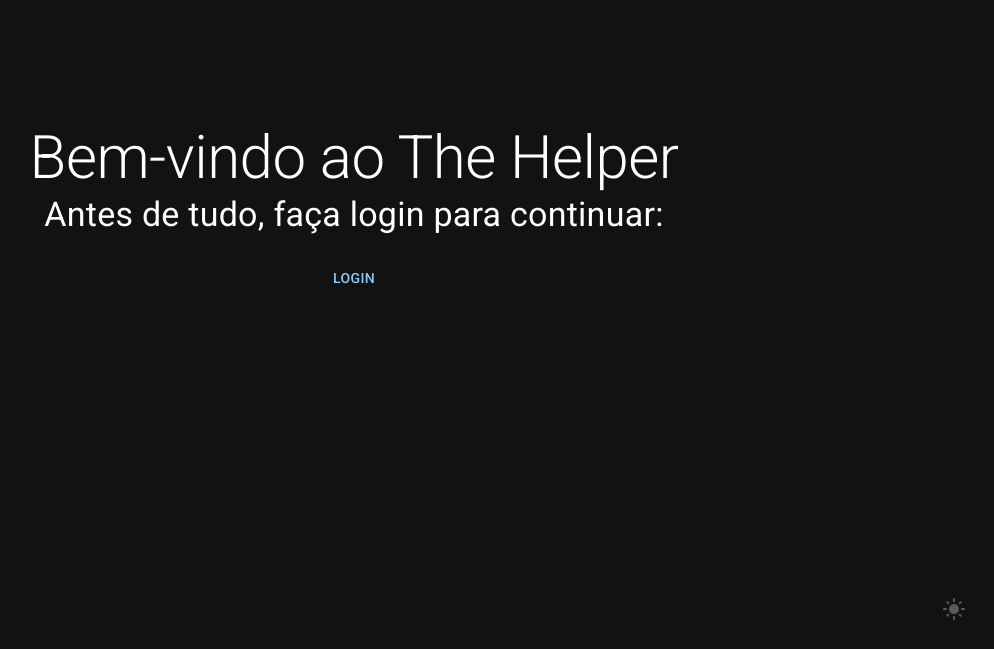
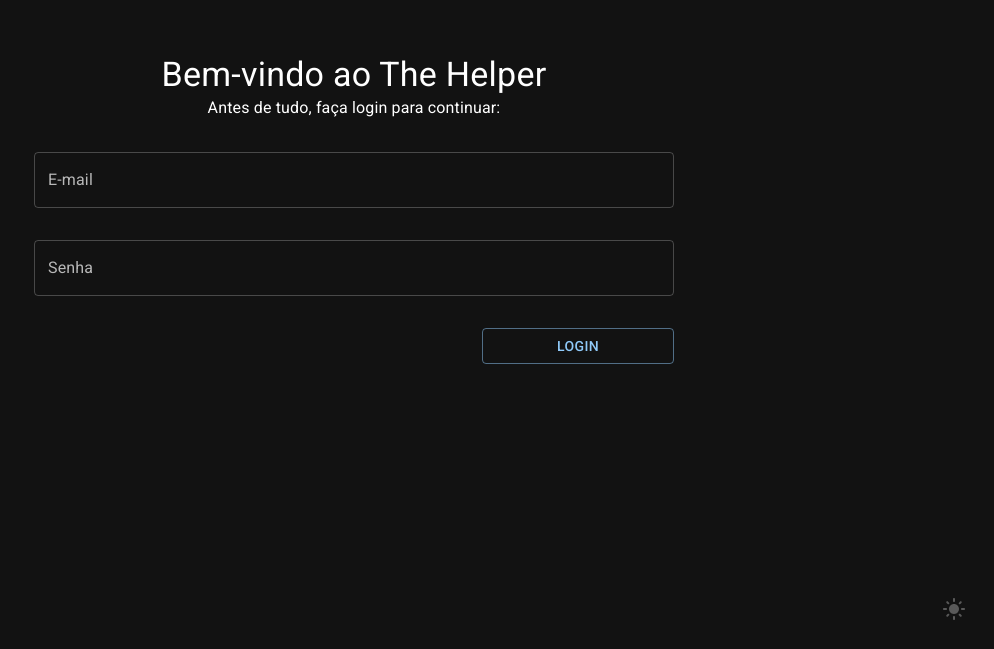
Before and after one commit to Dgvalerio/front-of-the-helper, a Next.js app: page / in a window 1280 px wide. Shown: the part 151-800 px from the top of the page, without its empty margins (286-1280 px from the left). Built offline with nearby package versions, Linux system fonts and the light colour scheme; no server answers.

Commit message:
feat(user-auth): add form and function to auth user

```diff
--- a/package.json
+++ b/package.json
@@ -12,6 +12,7 @@
     "@apollo/client": "^3.7.11",
     "@emotion/react": "^11.10.6",
     "@emotion/styled": "^11.10.6",
+    "@hookform/resolvers": "^3.0.1",
     "@mui/icons-material": "^5.11.16",
     "@mui/material": "^5.11.16",
     "@types/node": "18.15.11",
@@ -23,7 +24,9 @@
     "next": "13.2.4",
     "react": "18.2.0",
     "react-dom": "18.2.0",
+    "react-hook-form": "^7.43.9",
     "typescript": "5.0.3",
+    "zod": "^3.21.4",
     "zustand": "^4.3.7"
   },
   "devDependencies": {
--- a/pages/index.tsx
+++ b/pages/index.tsx
@@ -1,14 +1,21 @@
+import { useForm } from 'react-hook-form';
+
 import { NextPage } from 'next';
 
 import {
   DarkMode as DarkModeIcon,
   LightMode as LightModeIcon,
 } from '@mui/icons-material';
-import { Button, IconButton, Typography } from '@mui/material';
+import { Button, Grid, IconButton, TextField, Typography } from '@mui/material';
 
 import styled from '@emotion/styled';
 
 import useUiStore from '_/store/ui/store';
+
+import { userAuthFormSchema } from '@/user/auth/schema';
+import { useUserAuth } from '@/user/auth/service';
+import { UserAuth } from '@/user/auth/types';
+import { zodResolver } from '@hookform/resolvers/zod';
 
 const Container = styled.main`
   &,
@@ -32,21 +39,75 @@
 
 const Home: NextPage = () => {
   const { switchThemeMode, themeMode } = useUiStore();
+  const {
+    register,
+    handleSubmit,
+    formState: { errors },
+  } = useForm<UserAuth.Input>({
+    resolver: zodResolver(userAuthFormSchema),
+  });
 
-  const handleLogin = (): void => console.log('handleLogin');
+  const [login] = useUserAuth();
+
+  const handleLogin = async (data: UserAuth.Input): Promise<void> => {
+    try {
+      const response = await login({
+        variables: { data },
+      });
+
+      console.log(response);
+    } catch (e) {
+      console.error(e);
+    }
+  };
 
   return (
     <Container>
-      <main>
-        <Typography variant="h2" component="h1">
-          Bem-vindo ao The Helper
-        </Typography>
-        <Typography variant="h4" component="p">
-          Antes de tudo, faça login para continuar:
-        </Typography>
-        <br />
-        <Button onClick={handleLogin}>Login</Button>
-      </main>
+      <Grid container justifyContent="center" alignItems="center" flex={1}>
+        <Grid item xs={6}>
+          <Grid
+            container
+            component="form"
+            justifyContent="flex-end"
+            spacing={4}
+            onSubmit={handleSubmit(handleLogin)}
+          >
+            <Grid item xs={12}>
+              <Typography variant="h4" component="h1" textAlign="center">
+                Bem-vindo ao The Helper
+              </Typography>
+              <Typography component="p" textAlign="center">
+                Antes de tudo, faça login para continuar:
+              </Typography>
+            </Grid>
+            <Grid item xs={12}>
+              <TextField
+                label="E-mail"
+                type="email"
+                fullWidth
+                {...register('email')}
+                error={!!errors.email}
+                helperText={errors.email?.message}
+              />
+            </Grid>
+            <Grid item xs={12}>
+              <TextField
+                label="Senha"
+                type="password"
+                fullWidth
+                {...register('password')}
+                error={!!errors.password}
+                helperText={errors.password?.message}
+              />
+            </Grid>
+            <Grid item xs={4}>
+              <Button type="submit" variant="outlined" fullWidth>
+                Login
+              </Button>
+            </Grid>
+          </Grid>
+        </Grid>
+      </Grid>
       <footer>
         <IconButton size="large" color="inherit" onClick={switchThemeMode}>
           {themeMode === 'dark' ? (
--- /dev/null
+++ b/src/user/auth/schema.ts
@@ -0,0 +1,9 @@
+import { z } from 'zod';
+
+export const userAuthFormSchema = z.object({
+  email: z
+    .string()
+    .nonempty('O e-mail é obrigatório')
+    .email('Formato de e-mail inválido'),
+  password: z.string().min(8, 'A senha deve ter no mínimo 8 caracteres'),
+});
--- /dev/null
+++ b/src/user/auth/service.ts
@@ -0,0 +1,16 @@
+import { gql, useMutation } from '@apollo/client';
+
+import { UserAuth } from '@/user/auth/types';
+
+export const userAuthMutation = gql`
+  mutation UserAuth($data: UserAuthInput!) {
+    login(data: $data) {
+      user {
+        id
+      }
+      token
+    }
+  }
+`;
+
+export const useUserAuth: UserAuth.Hook = () => useMutation(userAuthMutation);
--- /dev/null
+++ b/src/user/auth/types.ts
@@ -0,0 +1,17 @@
+import { MutationTuple } from '@apollo/client';
+
+import { UserRead } from '@/user/read/types';
+
+export namespace UserAuth {
+  export interface Input {
+    email: string;
+    password: string;
+  }
+
+  export interface Output {
+    user: UserRead.Output;
+    token: string;
+  }
+
+  export type Hook = () => MutationTuple<{ login: Output }, { data: Input }>;
+}
--- /dev/null
+++ b/src/user/read/types.ts
@@ -0,0 +1,12 @@
+export namespace UserRead {
+  export interface Output {
+    id: string;
+    name: string;
+    email: string;
+    password: string;
+    resetPasswordToken: string | null;
+    // githubInfos?: GithubInfosRead.Output;
+    // timesheetInfos?: TimesheetInfosRead.Output;
+    // githubRepositories: GithubRepositoryRead.Output[];
+  }
+}
```
Also changed, not shown: .eslintrc.json, 1 other file (tests, documents, lock files or other folders).
